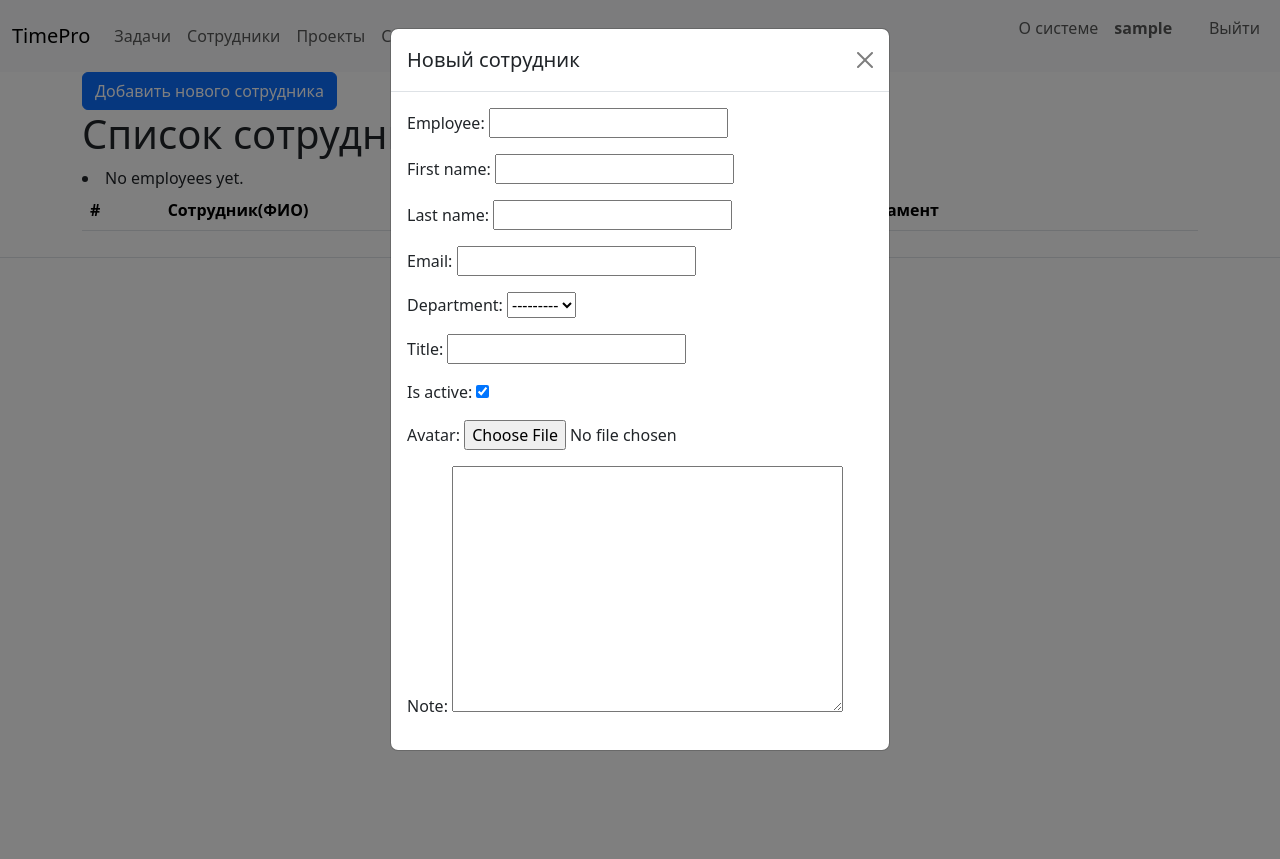
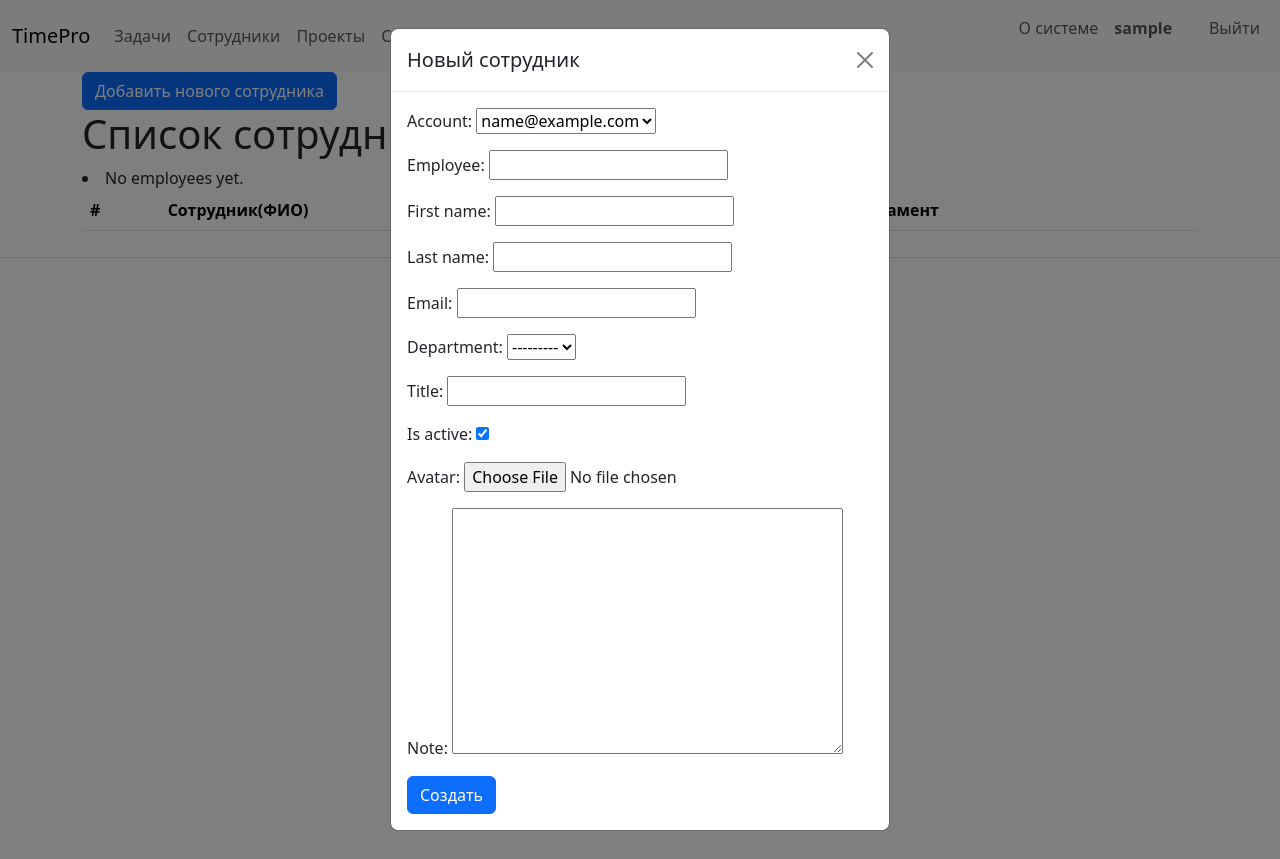
Before and after one commit to SavoskinSergey/time-pro, a Django app: page /employees/ in a window 1280 px wide, after a click on "Добавить нового сотрудника". Run offline with Django 4.2, Linux system fonts and the light colour scheme; the visitor is signed in with stand-in values (Sample User, id 1); data comes from the database, SQL or seed files in the repository; data that the repository does not hold is empty; some libraries are stand-ins or nearby versions.

Commit message:
Add loginrequire for project, employees, entries

```diff
--- a/core/employee/models.py
+++ b/core/employee/models.py
@@ -1,6 +1,7 @@
 from django.db import models
 from django.utils.translation import gettext_lazy as _
 from core.abstract.models import AbstractModel, AbstractManager
+from core.account.models import User
 
 
 def user_directory_path(instance, filename):
@@ -9,6 +10,12 @@ def user_directory_path(instance, filename):
 
 
 class Department(models.Model):
+    account = models.ForeignKey(
+            User,
+            on_delete=models.CASCADE,
+            related_name='departments',
+            default=1
+            )
     name = models.CharField(max_length=255, verbose_name=_('name'))
     description = models.TextField(blank=True)
 
@@ -25,6 +32,12 @@ class EmployeeManager(AbstractManager):
 
 
 class Employee(AbstractModel):
+    account = models.ForeignKey(
+            User,
+            on_delete=models.CASCADE,
+            related_name='employees',
+            default=1
+            )
     employee = models.CharField(db_index=True, max_length=50, unique=True)
     first_name = models.CharField(max_length=50)
     last_name = models.CharField(max_length=50)
--- a/core/employee/views.py
+++ b/core/employee/views.py
@@ -1,10 +1,13 @@
 from django.urls import reverse_lazy
 from django.views.generic import FormView
+from django.contrib.auth.decorators import login_required
+from django.utils.decorators import method_decorator
 
 from .models import Employee
 from .forms import EmployeeForm
 
 
+@method_decorator(login_required, name="dispatch")
 class EmployeeListView(FormView):
     model = Employee
     template_name = 'employee/employee_list.html'
@@ -15,7 +18,7 @@ class EmployeeListView(FormView):
     def get_context_data(self, **kwargs):
         context = super().get_context_data(**kwargs)
         context['employees'] = (
-            Employee.objects
+            Employee.objects.filter(account=self.request.user.id)
             .select_related('department')
             .all()
         )
--- a/core/project/forms.py
+++ b/core/project/forms.py
@@ -5,7 +5,8 @@ from .models import Project, TimeEntry
 class ProjectForm(forms.ModelForm):
     class Meta:
         model = Project
-        fields = '__all__'
+        fields = ['title', 'counterparty', 'stage', 'budget',
+                  'responsible', 'is_active', 'note', 'members']
 
 
 class TimeEntryForm(forms.ModelForm):
--- a/templates/employee/employee_list.html
+++ b/templates/employee/employee_list.html
@@ -17,7 +17,7 @@
           <form method="post">
             {% csrf_token %}
             {{ form.as_p }}
-            {% comment %} <button type="submit" class="btn btn-primary">Создать</button> {% endcomment %}
+            <button type="submit" class="btn btn-primary">Создать</button>
           </form>
       </div>
     </div>
--- a/templates/includes/footer.html
+++ b/templates/includes/footer.html
@@ -1,5 +1,5 @@
 <div class="container">
-  <p class="text-center">&copy; 2023 TimePro </p>
+  <p class="text-center">&copy; 2023 TimePro DM&trade; </p>
 
 
 </div>
--- a/templates/project/project_list.html
+++ b/templates/project/project_list.html
@@ -17,7 +17,7 @@
           <form method="post">
             {% csrf_token %}
             {{ form.as_p }}
-            {% comment %} <button type="submit" class="btn btn-primary">Создать</button> {% endcomment %}
+            <button type="submit" class="btn btn-primary">Создать</button>
           </form>
       </div>
     </div>
@@ -34,6 +34,7 @@
           <th  scope="col">Бюджет</th>
           <th  scope="col">Общие затраты</th>
           <th  scope="col">Детализация</th>
+          <th  scope="col">Автор</th>
         </tr>
       </thead>
 <tbody>
@@ -50,6 +51,7 @@
     <td><a href>
       <a href="{% url 'project:project_detail' project.id %}"> ...</a>
     </td>
+    <td>{{ project.account }}</td>
   </tr>
 {% empty %}
     <li>No projects yet.</li>
--- a/templates/project/time_entry_list.html
+++ b/templates/project/time_entry_list.html
@@ -17,7 +17,7 @@
           <form method="post">
             {% csrf_token %}
             {{ form.as_p }}
-            {% comment %} <button type="submit" class="btn btn-primary">Списать</button> {% endcomment %}
+            <button type="submit" class="btn btn-primary">Списать</button>
           </form>
       </div>
     </div>
@@ -85,7 +85,7 @@
 
 </tbody>
 </table>
-<button id="excelHtml5"> exel</button>
+{% comment %} <button id="excelHtml5"> excel</button> {% endcomment %}
 
 
 {% endblock %}
--- a/templates/task/403.html
+++ b/templates/task/403.html
@@ -6,7 +6,7 @@
       <div class="col-md-6 offset-md-3">
         <div class="text-center mt-5">
           <h1 class="display-4">403</h1>
-          <p class="lead">У вас нет доступа к просмотру данной задачи</p>
+          <p class="lead">У вас нет доступа к просмотру данной страницы</p>
           <a href="{% url 'task:tasks' %}" class="btn btn-primary">Вернуться к задачам</a>
         </div>
       </div>
```
Also changed, not shown: core/account/views.py (+9 -1 lines), core/project/models.py (+7 -0 lines), core/project/views.py (+10 -3 lines), core/employee/migrations/0011_department_account_employee_account.py (added), core/employee/migrations/0012_alter_department_account.py (added), core/project/migrations/0006_project_author.py (added), core/project/migrations/0007_remove_project_author.py (added), core/project/migrations/0008_project_author.py (added), core/project/migrations/0009_remove_project_author_project_account.py (added), core/project/migrations/0010_alter_project_account.py (added).
